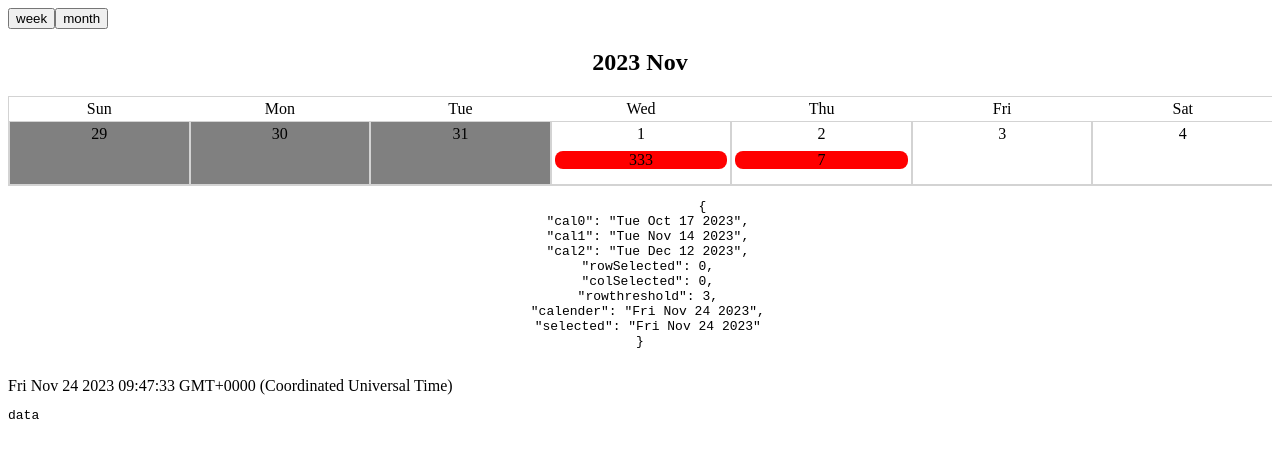
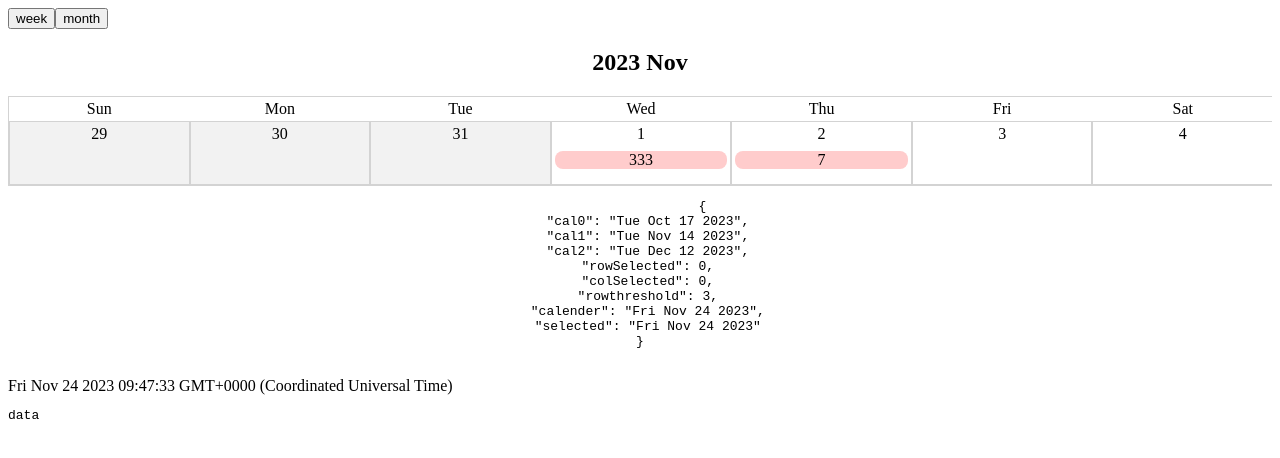
Before and after one commit to Justin26l/vueSandbox, a Vue app: page / in a window 1280 px wide. Shown: the top 458 px of the page. Built offline with nearby package versions, Linux system fonts and the light colour scheme.

Commit message:
css calender

```diff
--- a/src/assets/css/calendar.css
+++ b/src/assets/css/calendar.css
@@ -3,6 +3,11 @@
 	--cal-header-height: 1.5rem;
 	--cal-column-height: 4rem;
 	--cal-header-font-size: .8rem;
+
+	--cal-col-past: #ffcccc;
+	--cal-col-today: #ffffcc;
+	--cal-col-future: #ccffcc;
+	--cal-col-dimm: #f2f2f2;
 }
 .cal {
 	overflow: hidden;
@@ -172,7 +177,7 @@
 	padding: .2rem;
 	height: 100%;
 	box-sizing: border-box;
-	background-color: grey;
+	background-color: var(--cal-col-dimm);
 }
 
 .cal .date-col.weekly-view {
@@ -193,9 +198,20 @@
     text-align: center;
 	border-radius: .5rem;
 	margin-top: .5rem;
-
 	transition: all .1s ease-in-out;
 }
+
+.cal .date-col .task-mark.mark-past{
+	background-color: var(--cal-col-past);
+}
+.cal .date-col .task-mark.mark-today{
+	background-color: var(--cal-col-today);
+}
+.cal .date-col .task-mark.mark-future{
+	background-color: var(--cal-col-future);
+}
+
+
 
 .cal .date-col .task-mark.weekly-view{
 	height:0px;
--- a/src/components/calender/calenderDay.vue
+++ b/src/components/calender/calenderDay.vue
@@ -1,5 +1,6 @@
 <template>
     <div
+    @click="consoel.log()"
         ref="dateColRef"
         class="date-col border-1"
         :class="{
@@ -7,7 +8,6 @@
             'selected-date' : isSelected,
             'selected-month' : isSameMonth,
         }"
-        :style=" isSwiping ? 'background-color: red;' : ''"
     >
         <!-- date -->
         <div class="text-center">
@@ -18,10 +18,11 @@
         <!-- monthly -->
         <p v-if="! isWeekly && (taskPending > 0 || isToday)"
             class="task-mark"
-            :style="
-                isToday ? 'background:green;' :
-                isPast ? 'background:red;' :
-                isFuture? 'background:green;': '' "
+            :class="{
+                'mark-past'     :isPast  ,
+                'mark-today'    :isToday ,
+                'mark-future'   :isFuture,
+            }"
         >{{ isToday ? (taskDone +'/'+ taskTotal) : taskPending }}</p>
 
     </div>
@@ -49,13 +50,7 @@ const taskDone      = computed<number>(()=>props.done);
 const taskPending   = computed<number>(()=>taskTotal.value - taskDone.value);
 const taskList      = computed<Task[]>(()=>props.task);
 const isWeekly      = computed<boolean>(()=>props.isWeekly);
-const isSwiping     = computed<boolean>(()=>{
-    if(isWeekly.value && dateColRef.value != null && !props.isSwiping) {
-        console.log('call');
-        drawTaskItemTimeout(300);
-    }
-    return props.isSwiping
-});
+
 const refSelected   = computed(()=>props.selectedDate);
 const refCalender   = computed(()=>props.calenderDate);
 const today         = new Date();
@@ -128,4 +123,13 @@ function to24h(date: Date) {
     return date.getHours() + date.getMinutes()/60;
 }
 
+// if(isWeekly.value && dateColRef.value != null && !props.isSwiping) {
+//         drawTaskItemTimeout(300);
+//     }
+
+watch(()=>props.isSwiping, (isSwiping)=>{
+    if(isWeekly.value && dateColRef.value != null && !isSwiping) {
+        drawTaskItemTimeout(300);
+    }
+});
 </script>
--- a/src/components/calender/index.vue
+++ b/src/components/calender/index.vue
@@ -248,9 +248,8 @@ watch([isSwiping, direction], ([isSwiping, direction]) => {
 		else if (direction === 'up') {
 			calenderExpand.value = false
 		}
+		// monthly expanded only
 		else if (calenderExpand.value && !displayWeekly.value) {
-			console.log('B');
-
 			if (direction === 'left') {
 				calenderNextMonth();
 			}
@@ -258,8 +257,8 @@ watch([isSwiping, direction], ([isSwiping, direction]) => {
 				calenderPrevMonth();
 			};
 		}
+		// weekly & folded
 		else if (!calenderExpand.value || displayWeekly.value) {
-			console.log('A');
 			if (direction === 'left') {
 				if(rowSelected.value >= rowthreshold.value){
 					calenderNextMonth();
```
